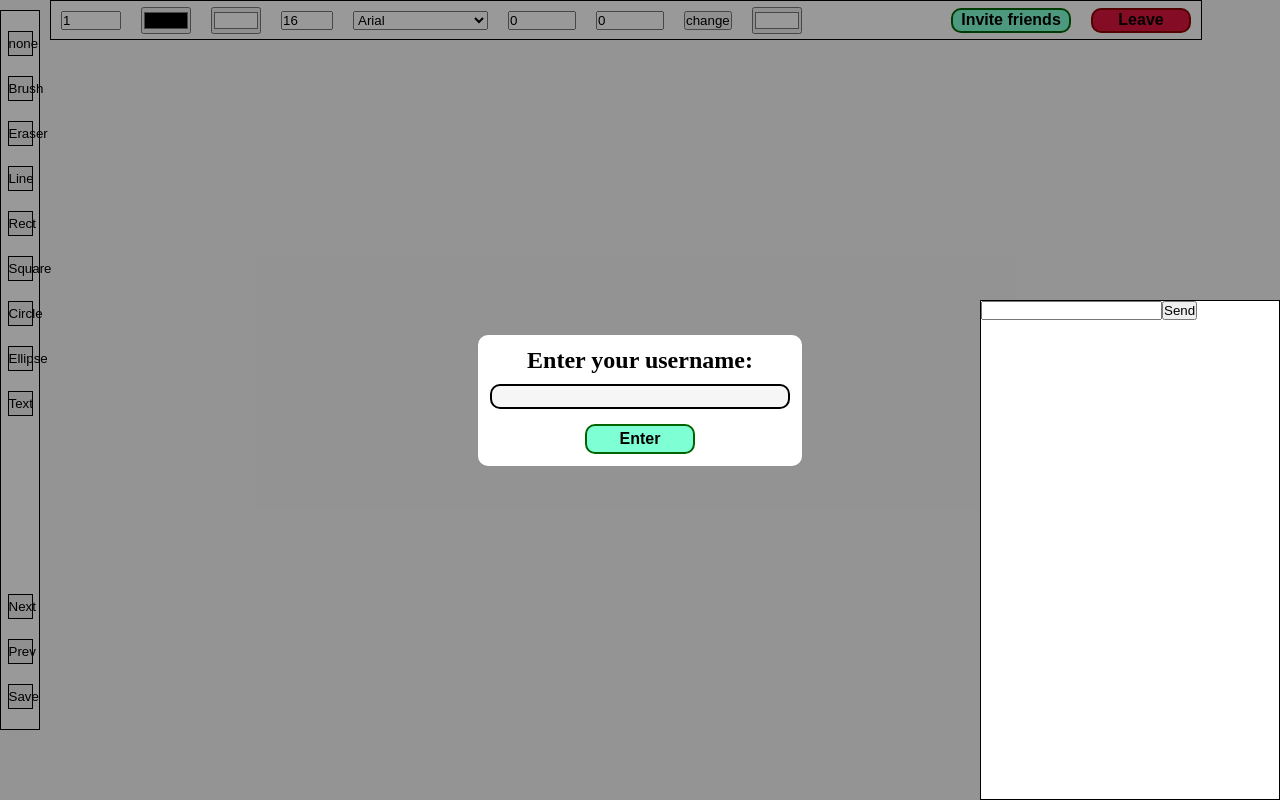
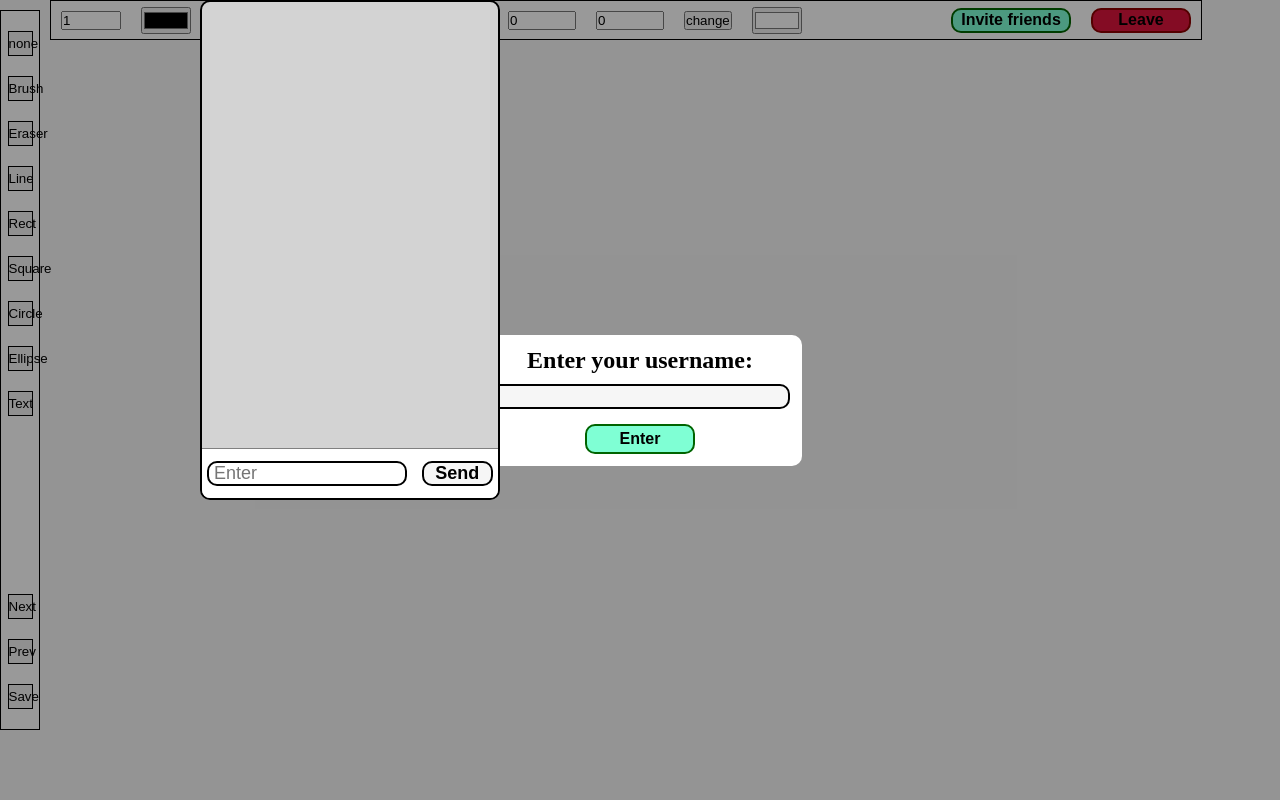
Before and after one commit to OhMyMrAIRobot/paintOnline, a React (Create React App) app in the folder client/: page /1 in a window 1280 px wide. Built offline with nearby package versions, Linux system fonts and the light colour scheme; no server answers.

Commit message:
chat design

```diff
--- a/client/src/Components/Chat.jsx
+++ b/client/src/Components/Chat.jsx
@@ -8,35 +8,57 @@ const Chat = ({socket, username, msgArray}) => {
     const params = useParams();
 
     useEffect(() => {
-        console.log(msgArray);
         let chatContainer = document.getElementById('idchat');
         chatContainer.innerHTML = '';
         msgArray.forEach(function (message) {
-            console.log(message);
             let messageElement = document.createElement('div');
             message.user === username ? messageElement.className = "msg author" : messageElement.className = "msg"
-            messageElement.textContent = message.user + ': ' + message.text;
             chatContainer.appendChild(messageElement);
+
+            let messageHeader = document.createElement('div');
+            messageHeader.className = "msg_header";
+            messageElement.appendChild(messageHeader);
+
+            let authorSpan = document.createElement('span');
+            authorSpan.className = "msg_author";
+            authorSpan.textContent = message.user;
+            messageHeader.appendChild(authorSpan);
+
+            let timeSpan = document.createElement('span');
+            timeSpan.className = "msg_time";
+            timeSpan.textContent = "12:01";
+            messageHeader.appendChild(timeSpan);
+
+            let messageText = document.createElement('div');
+            messageText.className = "msg_text";
+            messageText.textContent =  message.text;
+            messageElement.appendChild(messageText);
         });
 
         chatContainer.scrollTop = chatContainer.scrollHeight;
     }, [msgArray]);
 
+    const sendHandler = () => {
+        // let tmp = inputRef.current.value;
+
+        socket.current.send(JSON.stringify({
+            id: params.id,
+            username: username,
+            method: 'message',
+            data: inputRef.current.value,
+        }))
+        inputRef.current.value = "";
+    }
+
     return (
-        <div className = "chat">
-            <div id = "idchat">
-            </div>
+        <div
+            onKeyDown={e => {if (e.key === 'Enter' && inputRef.current.value !== "") sendHandler()}}
+            className = "chat">
+            <div className = "msg_container" id = "idchat"></div>
             <div className = "send_container">
-                <input ref = {inputRef} type = 'text'></input>
+                <input placeholder = "Enter" className = "msg_input" ref = {inputRef} type = 'text'></input>
                 <button
-                    onClick={() => {
-                        socket.current.send(JSON.stringify({
-                            id: params.id,
-                            username: username,
-                            method: 'message',
-                            data: inputRef.current.value,
-                        }))
-                    }}
+                    onClick={() => {sendHandler()}}
                     className = "send_button">Send</button>
             </div>
         </div>
--- a/client/src/Style/Chat.css
+++ b/client/src/Style/Chat.css
@@ -3,19 +3,96 @@
 .chat{
     width: var(--chat-width);
     height: var(--chat-height);
-    border: 1px solid black;
-    background-color: white;
+    border: 2px solid black;
+    background-color: lightgrey;
     position: absolute;
     z-index: 100;
-    bottom: 0;
-    right: 0;
-    overflow-x: hidden;
+    /*bottom: 0;*/
+    /*right: 0;*/
+    margin-left: 200px;
+    overflow-x: scroll;
+    display: flex;
+    flex-direction: column;
+    border-radius: 10px;
+}
+
+.msg_container{
+    height: 90%;
+    width: 100%;
+    max-height: var(--chat-height);
+    overflow-x: scroll;
+    padding: 5px;
+}
+
+.send_container{
+    height: 10%;
+    margin-top: auto;
+    width: 100%;
+    display: flex;
+    justify-content: space-between;
+    background-color: white;
+    align-items: center;
+    padding: 5px;
+    border-top: 1px solid grey;
 }
 
 .send_button{
-
+    height: 65%;
+    width: 25%;
+    border-radius: 10px;
+    font-size: 18px;
+    font-weight: bold;
+    cursor: pointer;
+    border: 2px solid black;
+    background-color: #f6f6f6;
 }
 
-.send_container{
+.msg_input{
+    height: 65%;
+    font-size: 18px;
+    width: 70%;
+    border-radius: 10px;
+    padding-left: 5px;
+    outline: none;
+    border: 2px solid black;
+}
 
+.msg{
+    margin-top: 10px;
+    max-width: 80%;
+    border-radius: 10px;
+    padding: 2px;
+    background-color: white;
 }
+
+.author{
+    margin-left: auto;
+    background-color: paleturquoise;
+}
+
+.msg:first-child{
+    margin-top: 5px;
+}
+
+.msg_header{
+    display: flex;
+    justify-content: space-between;
+    padding-left: 5px;
+    padding-right: 5px;
+}
+
+.msg_author{
+    font-weight: bold;
+    font-size: 18px;
+}
+
+.msg_time{
+    font-size: 12px;
+}
+
+.msg_text{
+    padding: 5px;
+    max-width: 100%;
+    overflow-y: scroll;
+    overflow-x: hidden;
+}
```
Also changed, not shown: client/src/index.js (+8 -0 lines), 12 other files (tests, documents, lock files or other folders).
